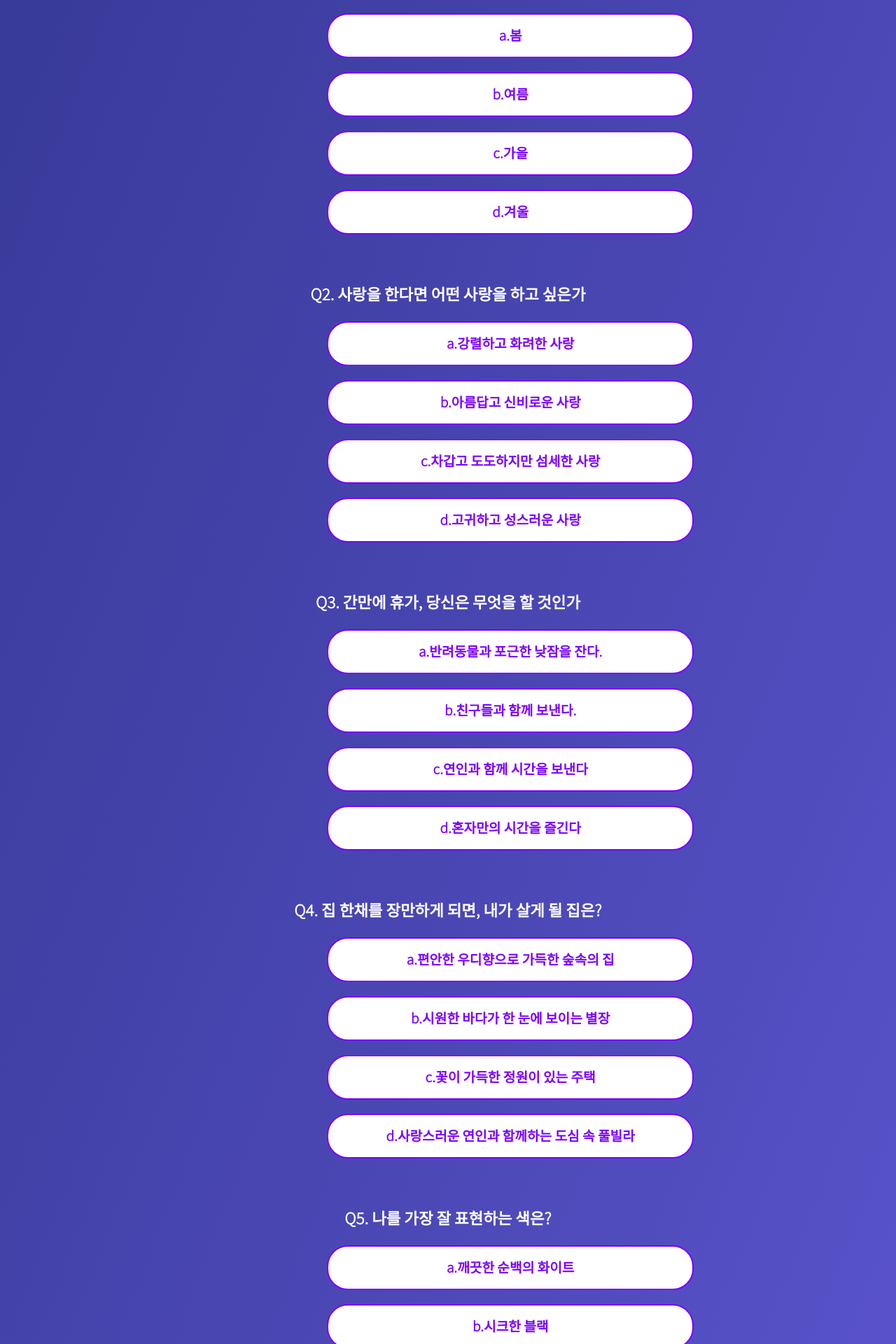
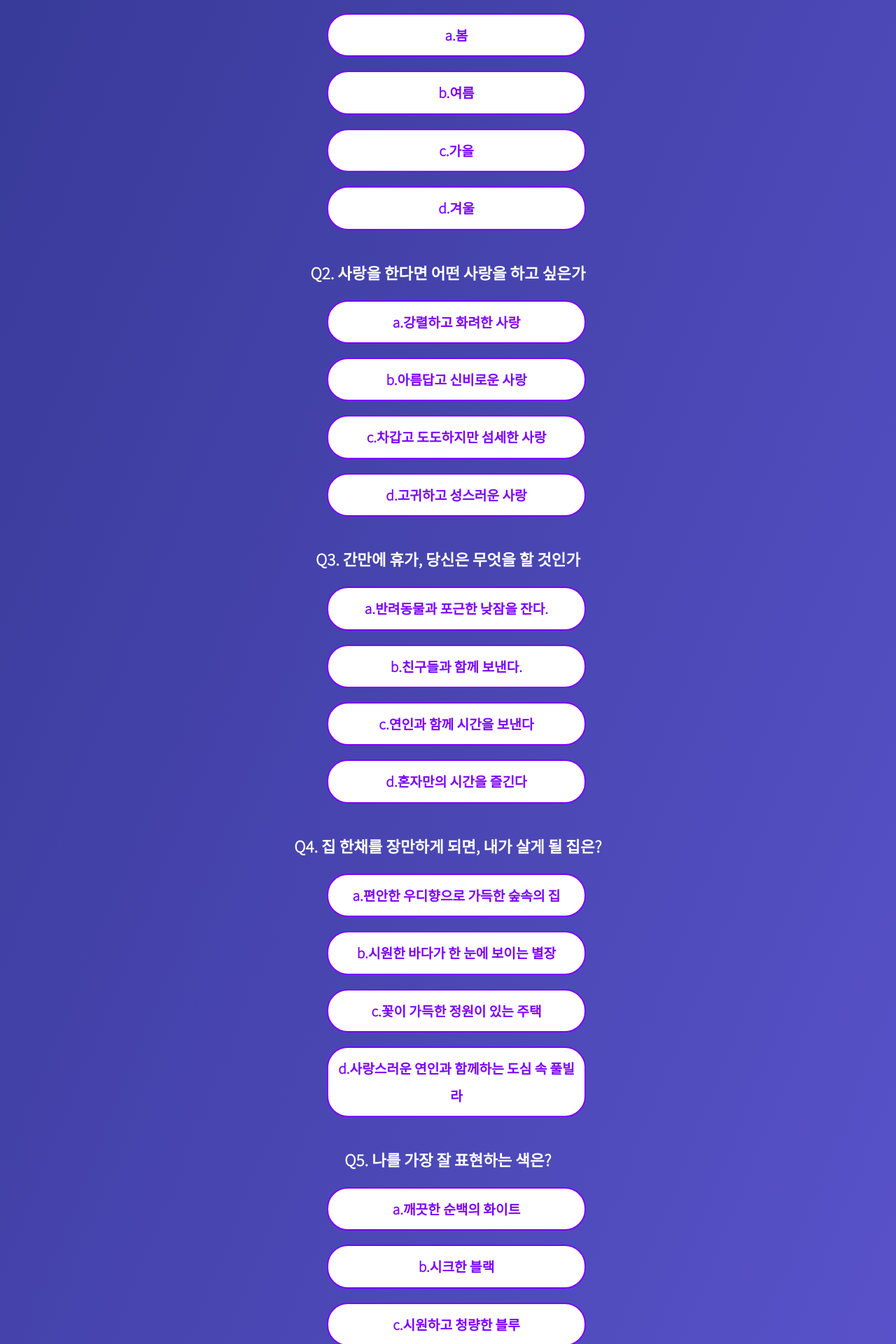
Before and after one commit to hanna1109/Perf_it, a Python web app: template templates/choice.html in a window 1280 px wide. Shown: the part 520-2440 px from the top of the page at 70% size. Run offline with Jinja, Linux system fonts and the light colour scheme; the template is opened without the code that fills it, so the values that code supplies are empty; some libraries are stand-ins or nearby versions.

Commit message:
choice.html 최종

```diff
--- a/templates/choice.html
+++ b/templates/choice.html
@@ -68,7 +68,7 @@
             color: #ffffff;
         }
 
-        .answer_box li a {
+        .answer_box li  {
             width: 100%;
             height: 100%;
             color: #7B00FF;
@@ -245,18 +245,17 @@
 
             <br>
             <ul class="answer_box">
-                <li class="answer">
-                    <a href="">a.봄</a>
+                <li class="answer">a.봄
                 </li>
-                <li class="answer"><a href="1b">b.여름</a></li>
-                <li class="answer"><a href="2b">c.가을</a></li>
-                <li class="answer"><a href="3b">d.겨울</a></li>
+                <li class="answer">b.여름</li>
+                <li class="answer">c.가을</li>
+                <li class="answer">d.겨울</li>
             </ul>
 
 
         </div>
         <br>
-        <br>
+
 <!--q2-->
         <div class="choice_box">
             <h2 class="quiz-content">
@@ -264,14 +263,14 @@
             </h2>
             <br>
             <ul class="answer_box">
-                <li class="answer"><a href="2a">a.강렬하고 화려한 사랑</a></li>
-                <li class="answer"><a href="2b">b.아름답고 신비로운 사랑</a></li>
-                <li class="answer"><a href="2c">c.차갑고 도도하지만 섬세한 사랑</a></li>
-                <li class="answer"><a href="2c">d.고귀하고 성스러운 사랑</a></li>
+                <li class="answer">a.강렬하고 화려한 사랑</li>
+                <li class="answer">b.아름답고 신비로운 사랑</li>
+                <li class="answer">c.차갑고 도도하지만 섬세한 사랑</li>
+                <li class="answer">d.고귀하고 성스러운 사랑</li>
             </ul>
         </div>
         <br>
-        <br>
+
 <!--        q3-->
         <div class="choice_box">
             <h2 class="quiz-content">
@@ -279,13 +278,12 @@
             </h2>
             <br>
             <ul class="answer_box">
-                <li class="answer"><a href="2a">a.반려동물과 포근한 낮잠을 잔다.</a></li>
-                <li class="answer"><a href="2b">b.친구들과 함께 보낸다.</a></li>
-                <li class="answer"><a href="2c">c.연인과 함께 시간을 보낸다</a></li>
-                <li class="answer"><a href="2c">d.혼자만의 시간을 즐긴다</a></li>
+                <li class="answer">a.반려동물과 포근한 낮잠을 잔다.</li>
+                <li class="answer">b.친구들과 함께 보낸다.</li>
+                <li class="answer">c.연인과 함께 시간을 보낸다</li>
+                <li class="answer">d.혼자만의 시간을 즐긴다</li>
             </ul>
         </div>
-        <br>
         <br>
 <!--        q4-->
         <div class="choice_box">
@@ -294,13 +292,12 @@
             </h2>
             <br>
             <ul class="answer_box">
-                <li class="answer"><a href="2a">a.편안한 우디향으로 가득한 숲속의 집</a></li>
-                <li class="answer"><a href="2b">b.시원한 바다가 한 눈에 보이는 별장</a></li>
-                <li class="answer"><a href="2c">c.꽃이 가득한 정원이 있는 주택</a></li>
-                <li class="answer"><a href="2c">d.사랑스러운 연인과 함께하는 도심 속 풀빌라</a></li>
+                <li class="answer">a.편안한 우디향으로 가득한 숲속의 집</li>
+                <li class="answer">b.시원한 바다가 한 눈에 보이는 별장</li>
+                <li class="answer">c.꽃이 가득한 정원이 있는 주택</li>
+                <li class="answer">d.사랑스러운 연인과 함께하는 도심 속 풀빌라</li>
             </ul>
         </div>
-        <br>
         <br>
 
 <!--        q5-->
@@ -310,10 +307,10 @@
             </h2>
             <br>
             <ul class="answer_box">
-                <li class="answer"><a href="2a">a.깨끗한 순백의 화이트</a></li>
-                <li class="answer"><a href="2b">b.시크한 블랙</a></li>
-                <li class="answer"><a href="2c">c.시원하고 청량한 블루</a></li>
-                <li class="answer"><a href="2c">d.우아하고 화사한 핑크</a></li>
+                <li class="answer">a.깨끗한 순백의 화이트</li>
+                <li class="answer">b.시크한 블랙</li>
+                <li class="answer">c.시원하고 청량한 블루</li>
+                <li class="answer">d.우아하고 화사한 핑크</li>
             </ul>
         </div>
         <br>
```
Also changed, not shown: templates/1a.html (deleted, +0 -216 lines).
